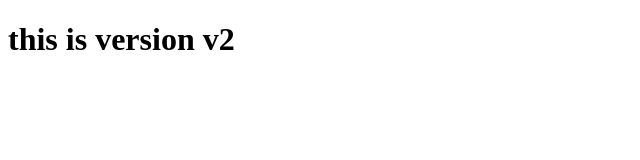
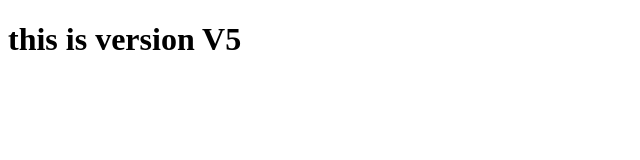
Before and after one commit to Muskan-Thakre517/myrepo, a plain HTML site: page index.html in a window 1280 px wide. Shown: the full height of the page, 0-640 px from the left. Drawn offline with Linux system fonts and the light colour scheme.

Commit message:
this is version 2

```diff
--- a/index.html
+++ b/index.html
@@ -6,6 +6,6 @@
     <title>Document</title>
 </head>
 <body>
-    <h1>this is  version v2</h1>
+    <h1>this is  version V5</h1>
 </body>
 </html>
```
